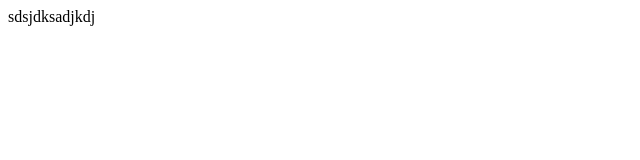
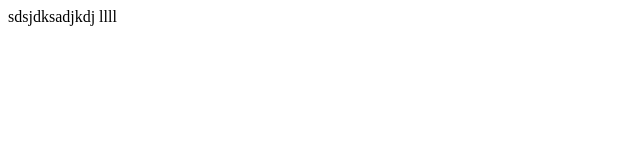
Before and after one commit to igorsanvaz/PROJETO-1, a plain HTML site: page index.html in a window 1280 px wide. Shown: the full height of the page, 0-640 px from the left. Drawn offline with Linux system fonts and the light colour scheme.

Commit message:
PRIMEIRO TRABALHO

```diff
--- a/index.html
+++ b/index.html
@@ -8,5 +8,6 @@
   </head>
   <body>
     sdsjdksadjkdj
+    llll
   </body>
 </html>
```
